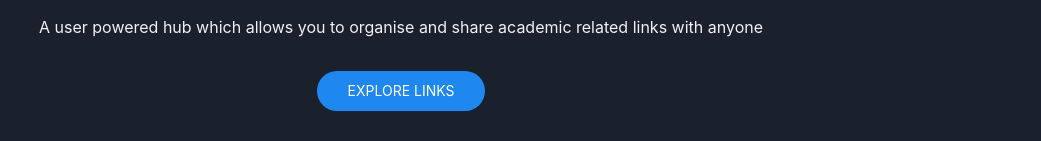
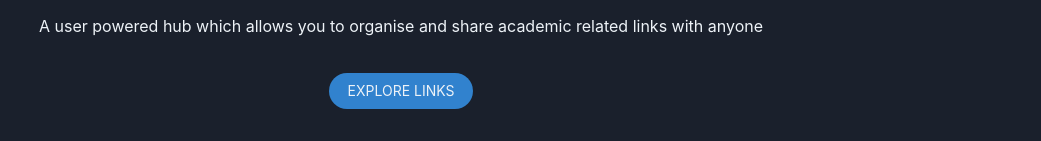
Before and after one commit to riskycase/linkscape, a React (Create React App) app: page / in a window 1280 px wide. Shown: the part 202-343 px from the top of the page, without its empty margins (239-1280 px from the left). Built offline with nearby package versions, Linux system fonts and the light colour scheme; no server answers; the database is empty.

Commit message:
Use button component in all user facing contexts
Signed-off-by: Hrishikesh Patil <hrishikeshpatil.754@gmail.com>

```diff
--- a/src/components/buttonWithIcon/button.module.scss
+++ b/src/components/buttonWithIcon/button.module.scss
@@ -5,9 +5,14 @@
   align-items: center;
   align-self: flex-start;
   flex: 1 0 auto;
+  background-color: #3182ce;
   .buttonIcon,
   .buttonText {
+    color: #edf2f7;
     margin: 0.25rem;
+    :hover {
+      text-decoration: none;
+    }
   }
 }
 .linkContainer {
--- a/src/components/buttonWithIcon/buttonWithIcon.tsx
+++ b/src/components/buttonWithIcon/buttonWithIcon.tsx
@@ -9,15 +9,15 @@ function ActionButton({
   text,
 }: {
   action: React.MouseEventHandler<HTMLButtonElement>;
-  icon: IconDefinition;
+  icon?: IconDefinition;
   text: string;
 }) {
   return (
     <button
-      className={`uk-button uk-button-primary uk-border-pill uk-button-small ${Styles.button}`}
+      className={`uk-button uk-border-pill uk-button-small ${Styles.button}`}
       onClick={action}
     >
-      <FontAwesomeIcon icon={icon} className={Styles.buttonIcon} />
+      {icon && <FontAwesomeIcon icon={icon} className={Styles.buttonIcon} />}
       <span className={Styles.buttonText}>{text}</span>
     </button>
   );
@@ -29,15 +29,15 @@ function LinkButton({
   text,
 }: {
   link: string;
-  icon: IconDefinition;
+  icon?: IconDefinition;
   text: string;
 }) {
   return (
     <Link to={link} className={Styles.linkContainer}>
       <button
-        className={`uk-button uk-button-primary uk-border-pill uk-button-small ${Styles.button}`}
+        className={`uk-button uk-border-pill uk-button-small ${Styles.button}`}
       >
-        <FontAwesomeIcon icon={icon} className={Styles.buttonIcon} />
+        {icon && <FontAwesomeIcon icon={icon} className={Styles.buttonIcon} />}
         <span className={Styles.buttonText}>{text}</span>
       </button>
     </Link>
--- a/src/pages/home/home.tsx
+++ b/src/pages/home/home.tsx
@@ -1,6 +1,6 @@
-import { Link } from "react-router-dom";
 import Styles from "./home.module.scss";
 import coverImage from "../../coverImage.svg";
+import { LinkButton } from "../../components/buttonWithIcon/buttonWithIcon";
 
 function Home() {
   return (
@@ -11,11 +11,7 @@ function Home() {
         related links with anyone
       </div>
       <div className={Styles.buttonGroup}>
-        <Link to="/links">
-          <button className="uk-button uk-button-primary uk-border-pill">
-            Explore links
-          </button>
-        </Link>
+        <LinkButton text="Explore links" link="/links" />
       </div>
       <img src={coverImage} className={Styles.coverImage} alt="Cover" />
     </div>
```
